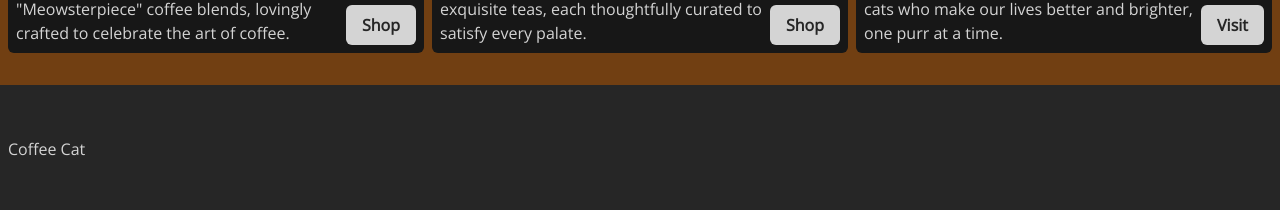
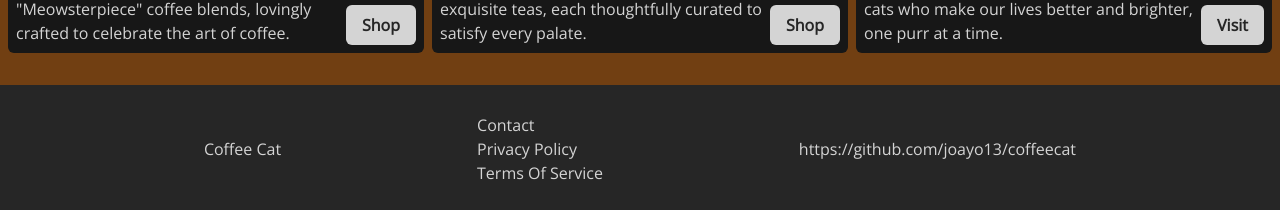
Before and after one commit to joayo13/coffeecat, a React (Create React App) app: page / in a window 1280 px wide. Shown: the part 1739-1949 px from the top of the page. Built offline with nearby package versions, Linux system fonts and the light colour scheme.

Commit message:
added some basic nav links to footer withut actually being links yet

```diff
--- a/src/App.js
+++ b/src/App.js
@@ -59,8 +59,14 @@ function App() {
       <Route path="/cats" element={<Cats/>}/>
       <Route path="*" element={<NotFound/>}/>
     </Routes>
-    <footer className="flex relative items-center md:h-32 h-16 px-2 bg-neutral-800 text-neutral-300">
+    <footer className="flex relative items-center justify-evenly md:h-32 h-16 px-2 bg-neutral-800 text-neutral-300">
       <p>Coffee Cat</p>
+      <div>
+      <p>Contact</p>
+      <p>Privacy Policy</p>
+      <p>Terms Of Service</p>
+      </div>
+      <p>https://github.com/joayo13/coffeecat</p>
     </footer>
     </>
   );
--- a/src/components/MobileMenu.js
+++ b/src/components/MobileMenu.js
@@ -9,7 +9,7 @@ function MobileMenu({setMobileMenuActive, slide}) {
           <path stroke-linecap="round" stroke-linejoin="round" d="M6 18L18 6M6 6l12 12" />
           </svg>
         </button>
-        <div className='w-full h-full flex flex-col items-center justify-evenly font-extrabold text-7xl'>
+        <div className='w-full h-full flex flex-col items-center justify-evenly font-extrabold text-4xl'>
           <Link onClick={() => setMobileMenuActive(false)} to='/'>Home</Link>
           <Link onClick={() => setMobileMenuActive(false)} to='/coffees'>Coffee Shop</Link>
           <Link onClick={() => setMobileMenuActive(false)} to='/teas'>Tea Shop</Link>
```
